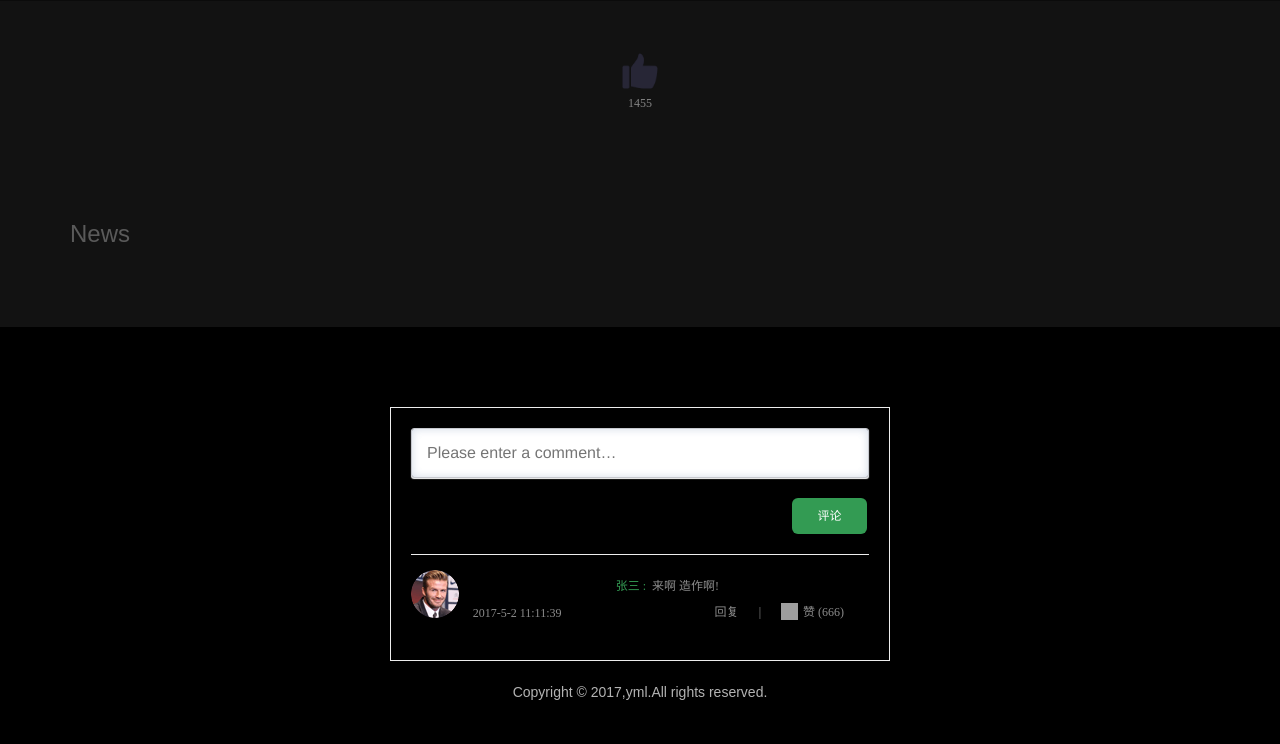
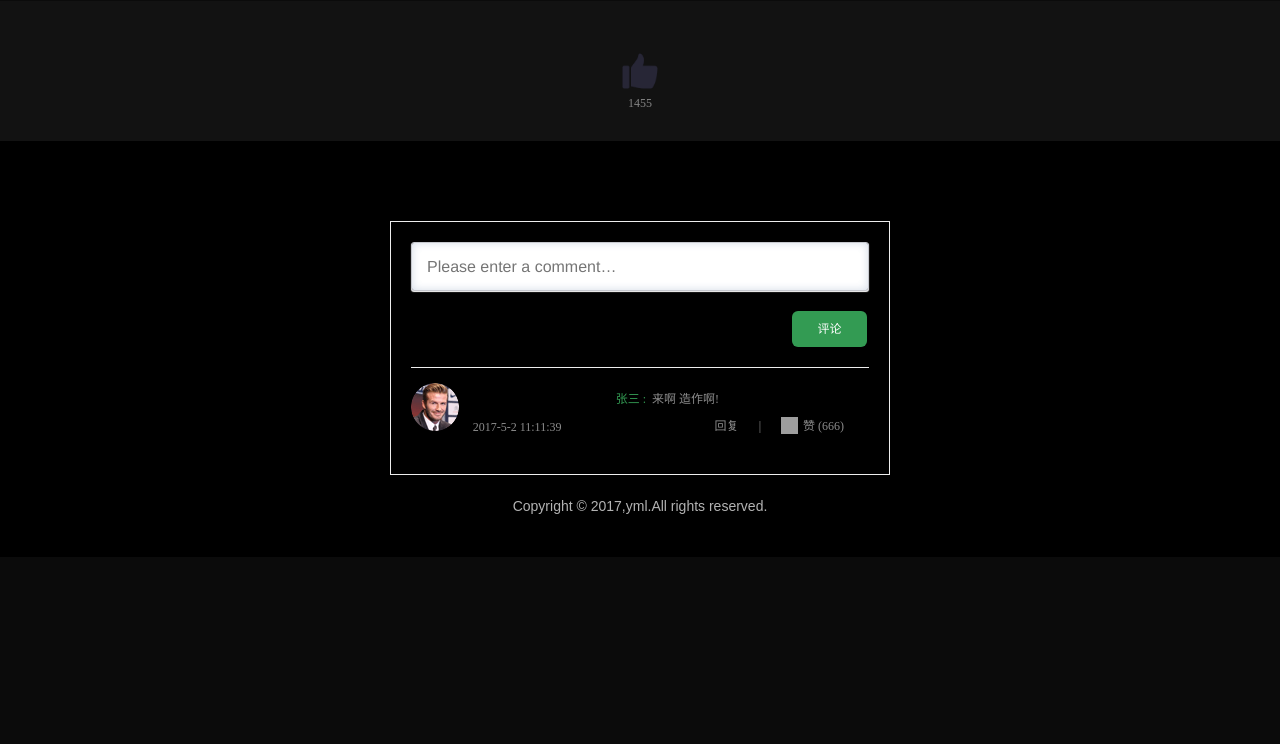
Before and after one commit to ymlwww/soatest, a Django app: template yml/templates/item.html in a window 1280 px wide. Shown: the part 799-1543 px from the top of the page. After the commit the page ends 1313 px from the top, so only its background shows below. Run offline with Django 3.2, Linux system fonts and the light colour scheme; the template is opened without the code that fills it, so the values that code supplies are empty; some libraries are stand-ins or nearby versions; grey boxes are pictures that could not be loaded.

```diff
--- a/yml/templates/item.html
+++ b/yml/templates/item.html
@@ -109,47 +109,6 @@
 			<span id="praise-txt">1455</span>
 			<span id="add-num"><em>+1</em></span>
 		</div>
-
-
-
-		<div class="fh5co-section">
-			<div class="container">
-				<div class="row">
-					<div class="col-md-6 fh5co-news">
-						<h3>News</h3>
-						<ul>
-							<!--<li>添加最新评论
-								<a href="#">
-									<span class="fh5co-date">Sep. 10, 2016</span>
-									<h3>Newly done Bridge of London</h3>
-									<p>Lorem ipsum dolor sit amet consectetur adipisicing elit. Accusamus reprehenderit!</p>
-								</a>
-							</li>
-							<li>
-								<a href="#">
-									<span class="fh5co-date">Sep. 10, 2016</span>
-									<h3>Newly done Bridge of London</h3>
-									<p>Lorem ipsum dolor sit amet consectetur adipisicing elit. Accusamus reprehenderit!</p>
-								</a>
-							</li>
-							<li>
-								<a href="#">
-									<span class="fh5co-date">Sep. 10, 2016</span>
-									<h3>Newly done Bridge of London</h3>
-									<p>Lorem ipsum dolor sit amet consectetur adipisicing elit. Accusamus reprehenderit!</p>
-								</a>
-							</li> -->
-						</ul>
-					</div>
-					 <!-- <div class="col-md-6 fh5co-testimonial">
-						<img src="{% static "img/cover_bg_1.jpg" %}" alt="Free HTML5 Bootstrap Template by " class="img-responsive mb20">
-						<img src="{% static "img/cover_bg_1.jpg" %}" alt="Free HTML5 Bootstrap Template by " class="img-responsive">
-					</div>  -->
-				</div>
-			</div>
-		</div>
-
-
 
 
 		<footer>
```
